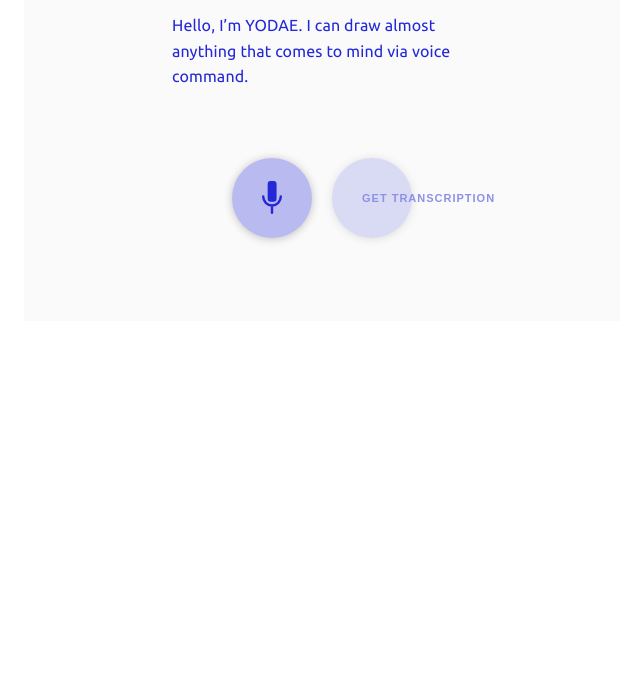
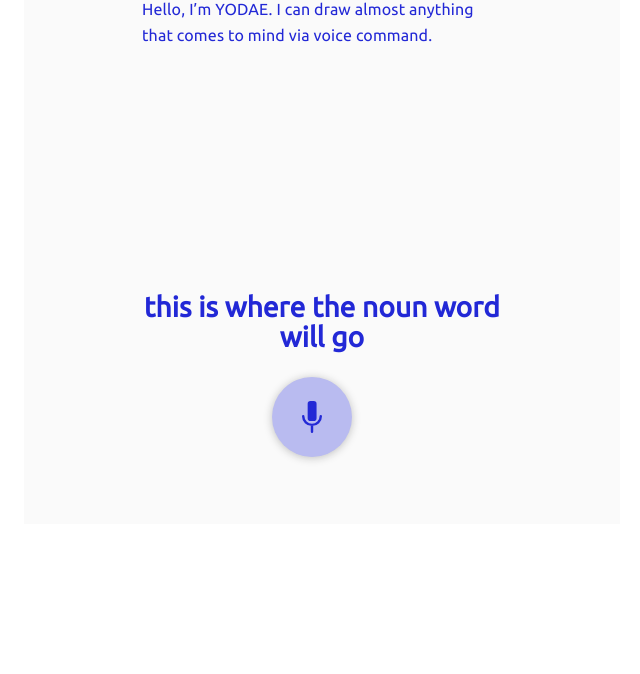
Before and after one commit to ankitraj77/speech-doodle-front-end, a website: page index.html in a window 1280 px wide. Shown: the part 126-800 px from the top of the page, without its empty margins (318-958 px from the left). Drawn offline with nearby package versions, Linux system fonts and the light colour scheme.

Commit message:
updated UI (in css) and started recording flow

```diff
--- a/index.html
+++ b/index.html
@@ -16,13 +16,14 @@
 			<div class="yodae__wrapper">
 				<header>
 					<h1>YODAE</h1>
-					<div class="introduction">
+					<div id="yodae-text" class="text-container">
 						Hello, I’m YODAE. I can draw almost anything that comes to mind via voice command.
 					</div>
 				</header>
 				<div class="canvas-container">
 					<canvas class="visualizer" width="500" height="60px"></canvas>
 				</div>
+				<div id="yodae-response" class="text-container">this is where the noun word will go</div>
 				<div id="controls">
 					<button class="btn-primary" id="recordButton">
 						<img src="assets/microphone.svg">
@@ -30,7 +31,6 @@
 					<button id="transcribeButton" disabled>Get transcription</button>
 				</div>
 				<div id="output"></div>
-
 				<!-- RECORDER JS -->
 				<script src="https://cdn.rawgit.com/mattdiamond/Recorderjs/08e7abd9/dist/recorder.js"></script>
 
--- a/js/main.js
+++ b/js/main.js
@@ -2,16 +2,27 @@
 let rec = null
 let audioStream = null
 
+const yodaeText = document.getElementById('yodae-text')
+
 const recordButton = document.getElementById('recordButton')
 const transcribeButton = document.getElementById('transcribeButton')
-recordButton.addEventListener('click', startRecording)
-transcribeButton.addEventListener('click', transcribeText)
+// recordButton.addEventListener('click', startRecording)
+recordButton.addEventListener('mousedown', startRecording)
+window.addEventListener('mouseup', transcribeText)
+// transcribeButton.addEventListener('click', transcribeText)
 
 const soundClips = document.querySelector('.sound-clips')
 const canvas = document.querySelector('.visualizer')
 
+let state = null;
+
 // RECORD
 function startRecording() {
+    state = "recording";
+    console.log("startRecording");
+
+    yodaeText.innerHTML = "Please speak now."
+
     let constraints = { audio: true, video: false }
 
     recordButton.disabled = true
@@ -36,11 +47,15 @@ function startRecording() {
 
 // TRANSCRIBE
 function transcribeText() {
-    transcribeButton.disabled = true
-    recordButton.disabled = false
-    rec.stop()
-    audioStream.getAudioTracks()[0].stop()
-    rec.exportWAV(uploadSoundData)
+
+    if (state == "recording") {
+        console.log("transcribeText")
+        transcribeButton.disabled = true
+        recordButton.disabled = false
+        rec.stop()
+        audioStream.getAudioTracks()[0].stop()
+        rec.exportWAV(uploadSoundData)
+    }
 }
 
 // UPLOAD SOUND
@@ -62,6 +77,8 @@ function uploadSoundData(blob) {
     let xhr = new XMLHttpRequest()
     xhr.onload = function(e) {
         if (this.readyState === 4) {
+            console.log(e.target.responseText);
+            yodaeText.innerHTML = JSON.parse(e.target.responseText).transcript;
             document.getElementById(
                 'output'
             ).innerHTML = `<br><br><strong>Result: </strong>${e.target.responseText}`
--- a/styles/main.css
+++ b/styles/main.css
@@ -4,16 +4,34 @@
     width: min-content;
     margin: 1em auto;
     background: #FAFAFA;
-    padding: 3em;
+    padding: 2em 3em;
+}
+
+.yodae__wrapper {
+    min-height: 570px;
+    display: flex;
+    flex-direction: column
 }
 
 header h1 {
     text-align: center;
 }
 
-.introduction {
+.text-container {
     justify-content: center;
-    padding: 0 10rem;
+    padding: 0 7rem;
+    margin-bottom: 2.5rem;
+}
+#yodae-response {
+    text-align: center;
+    font-size: 28px;
+    line-height: 30px;
+    font-weight: 900;
+}
+
+.canvas-container {
+    flex-grow: inherit;
+    flex: 1
 }
 
 button {
@@ -27,10 +45,18 @@ button {
     box-shadow: 0px 1px 8px #BFBFBF;
 }
 
+#transcribeButton {
+    display: none;
+}
+
 #controls {
     display: flex;
     justify-content: center;
     bottom: 20px;
+}
+
+#output {
+    display: none;
 }
 
 button:focus {
@@ -52,3 +78,7 @@ button img {
 .btn-primary {
     margin-right: 2rem;
 }
+
+article {
+    opacity: 0;
+}
```
